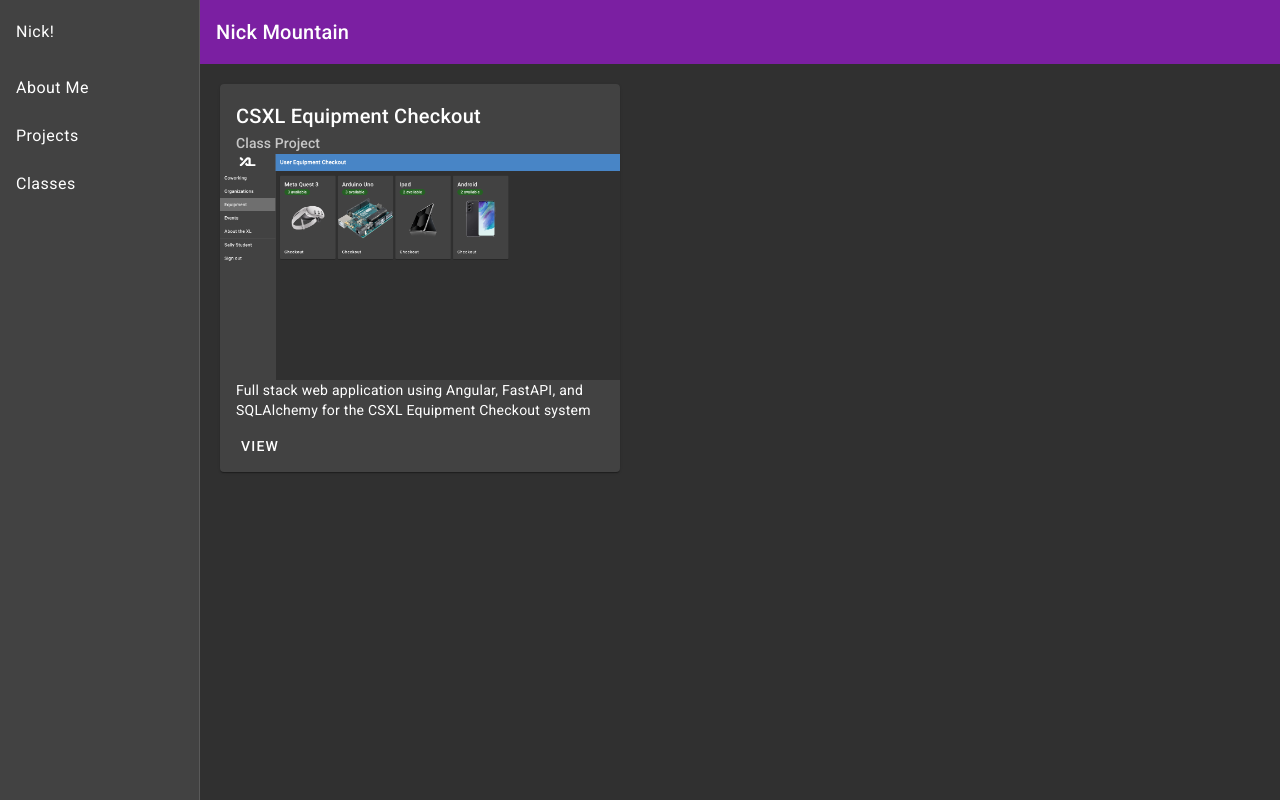
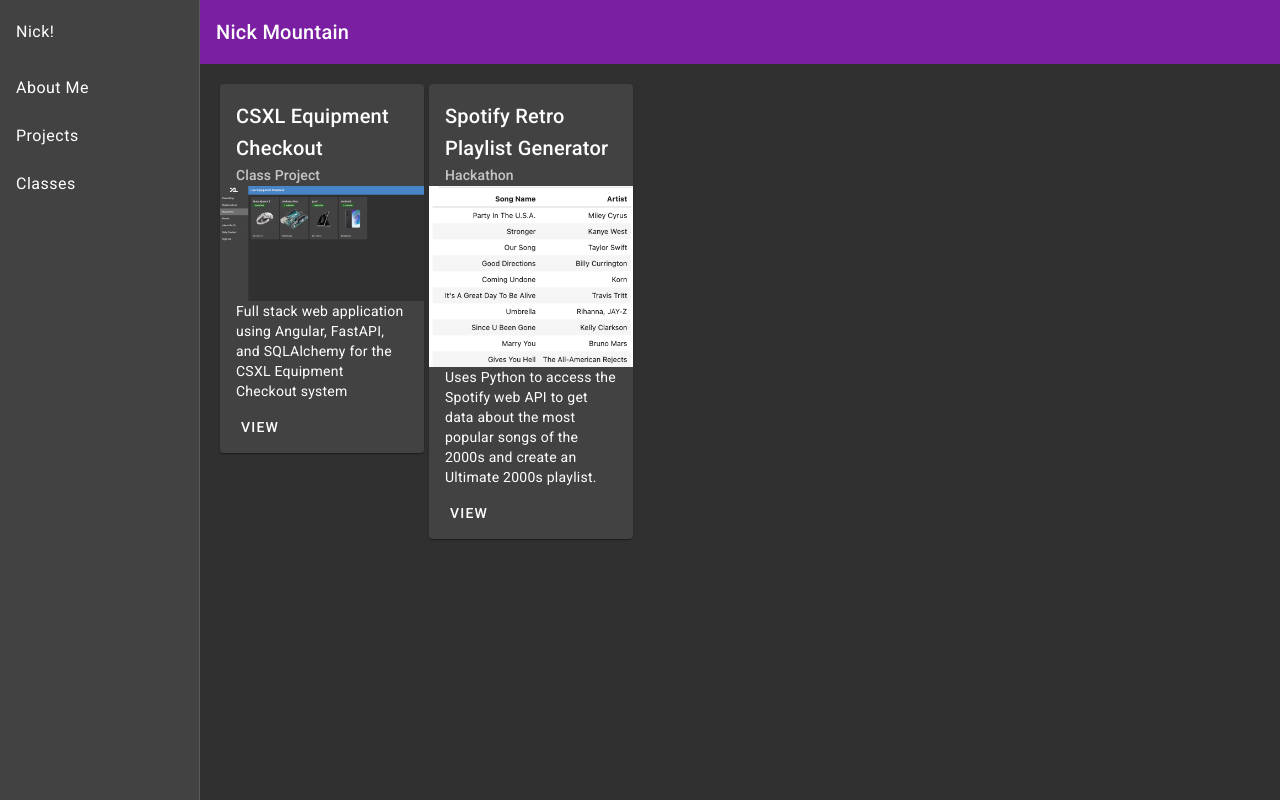
Before and after one commit to nicholasmountain11/nickmountain, an Angular app in the folder nick-app/: page /projects in a window 1280 px wide. Built offline with nearby package versions, Linux system fonts and the light colour scheme.

Commit message:
write spotify project card

```diff
--- a/nick-app/src/app/projects/projects.component.css
+++ b/nick-app/src/app/projects/projects.component.css
@@ -1,3 +1,6 @@
 .project-container {
     padding: 20px;
+    display: grid;
+    grid-template-columns: repeat(auto-fill, minmax(200px, 1fr));
+    grid-gap: 5px;
 }
--- a/nick-app/src/app/projects/projects.component.ts
+++ b/nick-app/src/app/projects/projects.component.ts
@@ -10,11 +10,18 @@
 
     public projects: Project[] = [
       {
-      name: 'CSXL Equipment Checkout',
-      projectType: 'Class Project',
-      description: 'Full stack web application using Angular, FastAPI, and SQLAlchemy for the CSXL Equipment Checkout system',
-      link: 'https://github.com/comp423-23f/csxl-final-team-d9',
-      image: 'assets/csxl.png'
+        name: 'CSXL Equipment Checkout',
+        projectType: 'Class Project',
+        description: 'Full stack web application using Angular, FastAPI, and SQLAlchemy for the CSXL Equipment Checkout system',
+        link: 'https://github.com/comp423-23f/csxl-final-team-d9',
+        image: 'assets/csxl.png'
       },
+      {
+        name: 'Spotify Retro Playlist Generator',
+        projectType: 'Hackathon',
+        description: 'Uses Python to access the Spotify web API to get data about the most popular songs of the 2000s and create an Ultimate 2000s playlist.',
+        link: 'https://github.com/nicholasmountain11/spotify',
+        image: 'assets/spotify.png'
+      }
     ]
 }
--- a/nick-app/src/app/widgets/project.widget.css
+++ b/nick-app/src/app/widgets/project.widget.css
@@ -1,5 +1,5 @@
 .project-card {
-    max-width: 400px;
+    max-width: 500px;
 }
 
 .button-link {
```
Also changed, not shown: nick-app/src/assets/spotify.png (added).
